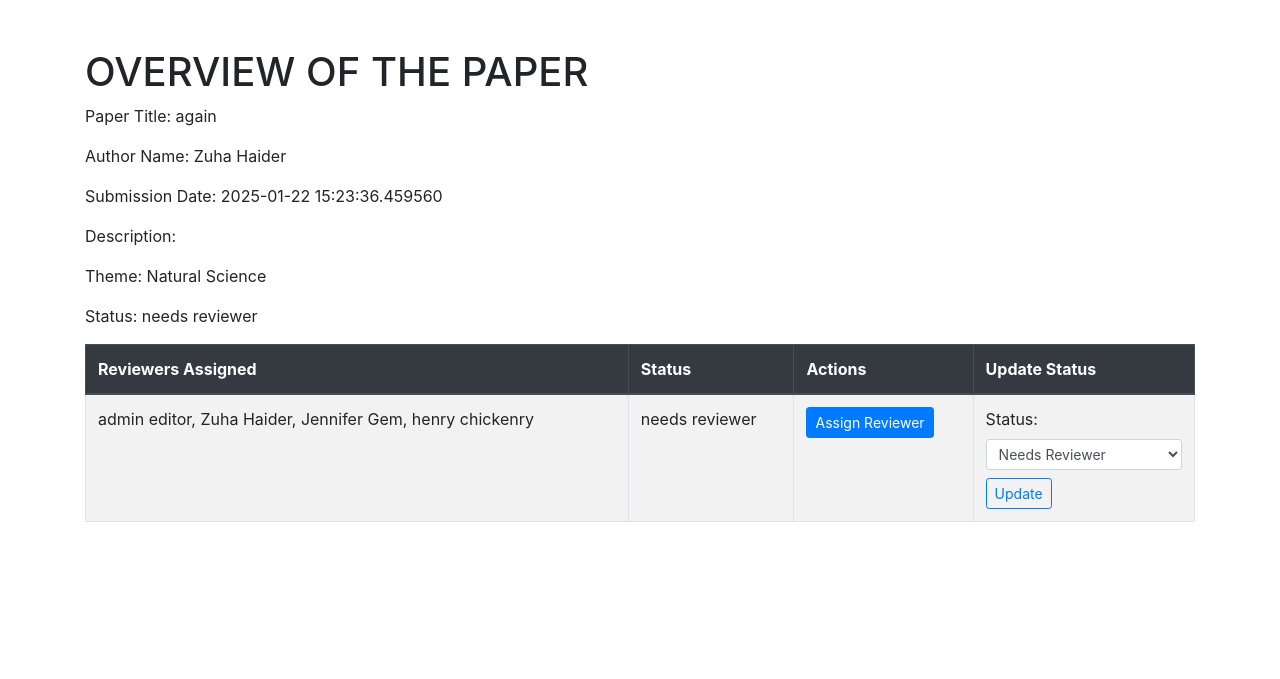
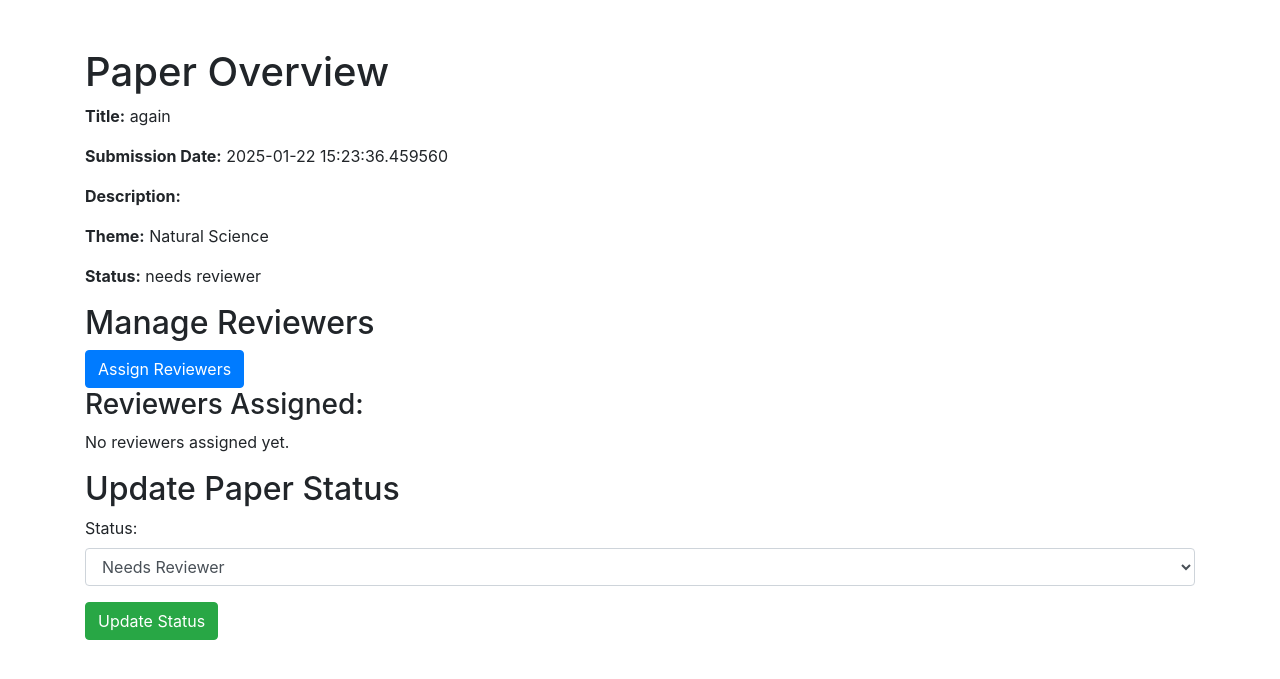
Before and after one commit to MarianaAAW/projectMerge_toGit, a Flask app: page /admins_view_paper_detail/1 in a window 1280 px wide. Shown: the top 679 px of the page. Run offline with Flask 3, Linux system fonts and the light colour scheme; a user stored in the database is signed in; some libraries are stand-ins or nearby versions.

Commit message:
this has to work

```diff
--- a/db_backend/models.py
+++ b/db_backend/models.py
@@ -38,9 +38,9 @@
     publish_date = db.Column(db.DateTime, default=datetime.utcnow)
     status = db.Column(db.String(100), default="needs reviewer")
     pdf_filename = db.Column(db.String(255), nullable=True)  # Optional
-    reviewers = db.relationship('User', backref='paper', lazy=True)
+    reviewers = db.relationship('User', secondary='paper_reviewers', backref='revieweded_papers')
     old_version_id = db.Column(db.Integer, db.ForeignKey('paper.id'), nullable=True)  # Link to the old version
-    description = db.Column(db.String(500), nullable=False)  # New column for short description
+    description = db.Column(db.String(500), nullable=True)  # New column for short description
 
     # Relationship to track old version
     old_version = db.relationship('Paper', remote_side=[id], backref='resubmitted_paper')
@@ -107,3 +107,10 @@
     timestamp = db.Column(db.DateTime, default=datetime.utcnow)
 
     user = db.relationship('User', backref='notifications')
+
+
+paper_reviewers = db.Table(
+    'paper_reviewers',
+    db.Column('paper_id', db.Integer, db.ForeignKey('paper.id')),
+    db.Column('user_id', db.Integer, db.ForeignKey('user.id'))
+)
--- a/db_backend/routes.py
+++ b/db_backend/routes.py
@@ -4,7 +4,7 @@
 from db_backend import app,db
 from flask_migrate import Migrate
 from flask_ckeditor import CKEditor
-from db_backend.models import  Draft, Notification, User, Paper, Review # I
+from db_backend.models import  Draft, Notification, ReviewerAssignment, User, Paper, Review # I
 from werkzeug.security import generate_password_hash, check_password_hash
 from flask_login import LoginManager, login_user, login_required, logout_user, current_user
 
@@ -296,35 +296,50 @@
     papers = paper_query.all()
     return render_template('admins_dashboard.html', papers=papers, users=users)
 
+@app.route('/admins_view_user_details/<int:user_id>', methods=['GET'])
+def admins_view_user_details(user_id):
+    try:
+        # Query the specific user by ID
+        user = User.query.get(user_id)
 
-@app.route('/admins_view_user_details', methods=['GET'])
-def admins_view_user_details():
-    try:
-        # Query all users
-        users = User.query.all()  # Proper SQLAlchemy query using the User model
+        # If user does not exist, handle the error
+        if not user:
+            return jsonify({"error": "User not found"}), 404
 
-        # Convert user data to a list of dictionaries
-        user_data = [
-            {
-                "id": user.id,
-                "email": user.email,
-                "first_name": user.first_name,
-                "last_name": user.last_name,
-                "preferences": user.preferences,
-                "role": user.role,
-                "approved_papers": user.approved_papers,
-                "assigned_papers": user.assigned_papers
-            }
-            for user in users
-        ]
+        # Convert user data to a dictionary
+        user_data = {
+            "id": user.id,
+            "email": user.email,
+            "first_name": user.first_name,
+            "last_name": user.last_name,
+            "preferences": user.preferences,
+            "role": user.role,
+            "approved_papers": user.approved_papers,
+            "assigned_papers": user.assigned_papers,
+        }
 
         # Render the template and pass the user data
-        return render_template('admins_view_user_details.html', users=user_data)
+        return render_template('admins_view_user_details.html', user=user_data)
 
     except Exception as e:
         return jsonify({"error": str(e)}), 500
 
-@app.route('/admins_view_paper_detail/<int:paper_id>', methods=['GET'])
+@app.route('/admins_view_paper_detail/<int:paper_id>', methods=['GET', 'POST'])
+def admins_view_paper_detail(paper_id):
+    paper = Paper.query.get_or_404(paper_id)
+    reviewers = paper.reviewers
+
+    if request.method == 'POST':
+        new_status = request.form.get('status')
+        if new_status and new_status != paper.status:
+            paper.status = new_status
+            db.session.commit()
+            flash("Paper status updated successfully.")
+
+    return render_template('admins_view_paper_detail.html', paper=paper, reviewers=reviewers)
+
+'''
+@app.route('/admins_view_paper_detail/<int:paper_id>', methods=['GET', 'POST'])
 def admins_view_paper_detail(paper_id):
     # Fetch the paper details from the database using the paper_id
     paper = Paper.query.filter_by(id=paper_id).first()
@@ -343,8 +358,16 @@
     #reviewer = db.session.query(User).filter(User.id.in_(paper.reviewer_id)).all()
     #print("reviewers : ",reviewer,"---------------------------------------")
 
+    # If the form is submitted (POST request), update the status
+    if request.method == 'POST':
+        new_status = request.form.get('status')  # Get the new status from the form
+        if new_status and new_status != paper.status:  # If the status has changed
+            paper.status = new_status  # Update the paper's status
+            db.session.commit()  # Commit the change to the database
+
     # Return the paper details to the template
     return render_template('admins_view_paper_detail.html', paper=paper, reviewers=reviewer)
+'''
 
 @app.route('/admins_review/<int:paper_id>', methods=['GET', 'POST'])
 @login_required
@@ -400,28 +423,6 @@
 
     return render_template('admins_final_review.html', paper=paper, reviews=reviews, admin_review=admin_review)
 
-'''
-@app.route('/assign_reviewer', methods=['GET'])
-def assign_reviewer():
-    # Fetch all users except the admin
-    users = User.query.filter(User.role != 'admin').all()
-    return render_template('assign_reviewer.html', users=users)
-
-@app.route('/make_reviewer', methods=['POST'])
-def make_reviewer():
-    user_id = request.form.get('user_id')
-    if user_id:
-        user = User.query.get(user_id)
-        if user:
-            user.role = 'researcher & reviewer'
-            db.session.commit()
-            flash(f"{user.first_name} {user.last_name} is now a reviewer.", "success")
-        else:
-            flash("User not found.", "error")
-    else:
-        flash("Invalid user ID.", "error")
-    return redirect(url_for('assign_reviewer'))
-'''
 @app.route('/assign_reviewer', methods=['GET'])
 def assign_reviewer():
     # Fetch all users except the admin
@@ -449,11 +450,6 @@
 def reviewers_dashboard():
     # Add logic for the reviewer's dashboard here
     return render_template('reviewers_dashboard.html')
-
-
-
-
-
 
 @app.route('/submit_paper', methods=['GET', 'POST'])
 @login_required
--- a/db_backend/templates/admins_view_paper_detail.html
+++ b/db_backend/templates/admins_view_paper_detail.html
@@ -5,75 +5,56 @@
     <meta name="viewport" content="width=device-width, initial-scale=1.0">
     <title>Paper Progress</title>
     <link rel="stylesheet" href="https://stackpath.bootstrapcdn.com/bootstrap/4.5.2/css/bootstrap.min.css">
+    <style>
+        .top-right-button {
+            position: absolute;
+            top: 20px;
+            right: 20px;
+        }
+    </style>
 </head>
 <body>
     <div class="container mt-5">
-        <!-- Article Details -->
-        <div class="article-header">
-            <div class="article-icon"></div>
-            <div class="article-details">
-            <h1 class="article-title"> OVERVIEW OF THE PAPER</h1>
-                <p>Paper Title: {{ paper.title}} </p>
-                <p>Author Name: {{ paper.author.first_name}}  {{ paper.author.last_name }}</p>
-                <p>Submission Date: {{ paper.submission_date }}</p>
-                <p>Description: {{ paper.description }}</p>
-                <p>Theme: {{ paper.theme }}</p>
-                <p>Status: {{ paper.status }}</p>
-            </div>
-        </div>
+        <!-- Paper Overview -->
+        <h1>Paper Overview</h1>
+        <p><strong>Title:</strong> {{ paper.title }}</p>
+        <p><strong>Submission Date:</strong> {{ paper.submission_date }}</p>
+        <p><strong>Description:</strong> {{ paper.description }}</p>
+        <p><strong>Theme:</strong> {{ paper.theme }}</p>
+        <p><strong>Status:</strong> {{ paper.status }}</p>
 
+        <!-- Assign Reviewer Section -->
         {% if current_user.role == 'admin' %}
-        <table class="table table-bordered table-striped">
-            <thead class="thead-dark">
-                <tr>
-                    <th>Reviewers Assigned</th>
-                    <th>Status</th>
-                    <th>Actions</th>
-                    <th>Update Status</th>
-                </tr>
-            </thead>
-            <tbody>
-                <tr>
-                    <td>
+        <h2>Manage Reviewers</h2>
+        {% if paper.status == 'needs reviewer' %}
+            <a href="{{ url_for('assign_reviewer', paper_id=paper.id) }}" class="btn btn-primary">Assign Reviewers</a>
+        {% endif %}
+
+        <h3>Reviewers Assigned:</h3>
         {% if reviewers %}
+            <ul>
                 {% for reviewer in reviewers %}
-                                {{ reviewer.first_name }} {{ reviewer.last_name }}{% if not loop.last %}, {% endif %}
+                <li>{{ reviewer.first_name }} {{ reviewer.last_name }}</li>
                 {% endfor %}
+            </ul>
         {% else %}
-                            No reviewers assigned
+            <p>No reviewers assigned yet.</p>
         {% endif %}
-                    </td>
-                    <td>{{ paper.status }}</td>
-                    <td>
-                        {% if paper.status == 'needs reviewer' %}
-                            <a href="{{ url_for('assign_reviewer', paper_id=paper.id) }}" class="btn btn-primary btn-sm">Assign Reviewer</a>
-                        {% elif paper.status == 'approved' %}
-                            <form action="{{ url_for('publish_paper', paper_id=paper.id) }}" method="post" class="d-inline">
-                                <button type="submit" class="btn btn-success btn-sm">Publish</button>
-                            </form>
         {% endif %}
-                    </td>
-                    <td>
+
+        <!-- Update Status -->
+        <h2>Update Paper Status</h2>
         <form method="POST" action="{{ url_for('admins_view_paper_detail', paper_id=paper.id) }}">
             <label for="status">Status:</label>
-                            <select id="status" name="status" class="form-control form-control-sm">
+            <select id="status" name="status" class="form-control">
                 <option value="needs reviewer" {% if paper.status == 'needs reviewer' %} selected {% endif %}>Needs Reviewer</option>
                 <option value="under review" {% if paper.status == 'under review' %} selected {% endif %}>Under Review</option>
                 <option value="needs revision" {% if paper.status == 'needs revision' %} selected {% endif %}>Needs Revision</option>
-                                <option value="being resubmitted" {% if paper.status == 'being resubmitted' %} selected {% endif %}>Being Resubmitted</option>
                 <option value="rejected" {% if paper.status == 'rejected' %} selected {% endif %}>Rejected</option>
-                                <option value="approved" {% if paper.status == 'approved' %} selected {% endif %}>Approved</option>
                 <option value="published" {% if paper.status == 'published' %} selected {% endif %}>Published</option>
             </select>
-                            <button type="submit" class="btn btn-outline-primary btn-sm mt-2">Update</button>
+            <button type="submit" class="btn btn-success mt-3">Update Status</button>
         </form>
-                    </td>
-                </tr>
-            </tbody>
-        </table>
-        {% else %}
-        <p>You do not have access to this page.</p>
-        {% endif %}
     </div>
 </body>
 </html>
--- a/db_backend/templates/admins_view_user_details.html
+++ b/db_backend/templates/admins_view_user_details.html
@@ -5,6 +5,7 @@
 </head>
 <body>
     <h1>User Details</h1>
+    {% if user %}
     <table border="1">
         <thead>
             <tr>
@@ -19,7 +20,6 @@
             </tr>
         </thead>
         <tbody>
-            {% for user in users %}
             <tr>
                 <td>{{ user['id'] }}</td>
                 <td>{{ user['email'] }}</td>
@@ -30,8 +30,10 @@
                 <td>{{ user['approved_papers'] }}</td>
                 <td>{{ user['assigned_papers'] }}</td>
             </tr>
-            {% endfor %}
         </tbody>
     </table>
+    {% else %}
+    <p>No user data available.</p>
+    {% endif %}
 </body>
 </html>
```
Also changed, not shown: db_backend/templates/admins_review.html (+30 -14 lines), instance/research_portal.db. Lines whose indentation alone changed are shown as unchanged.
